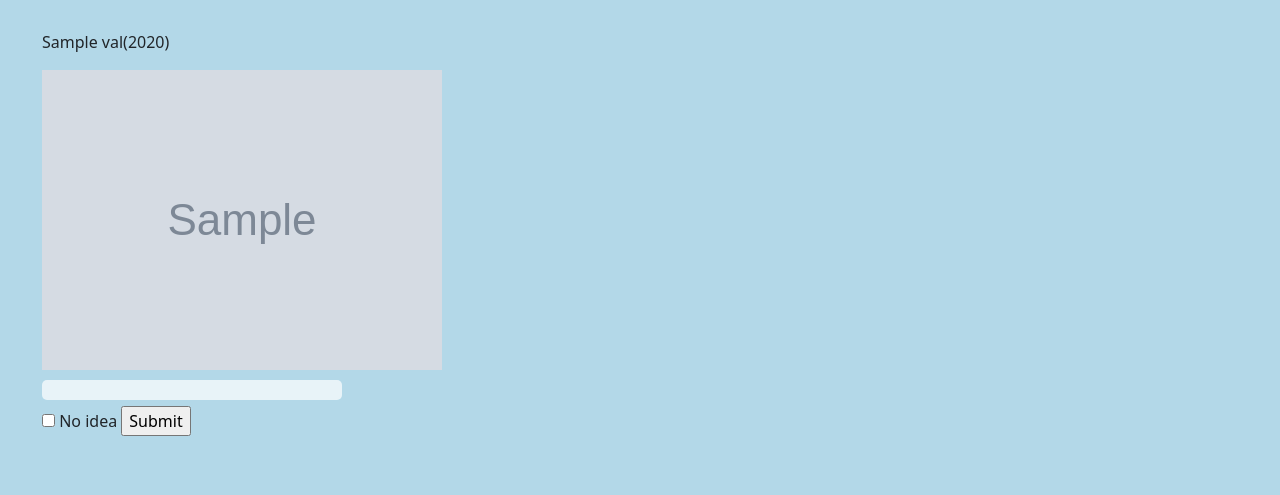
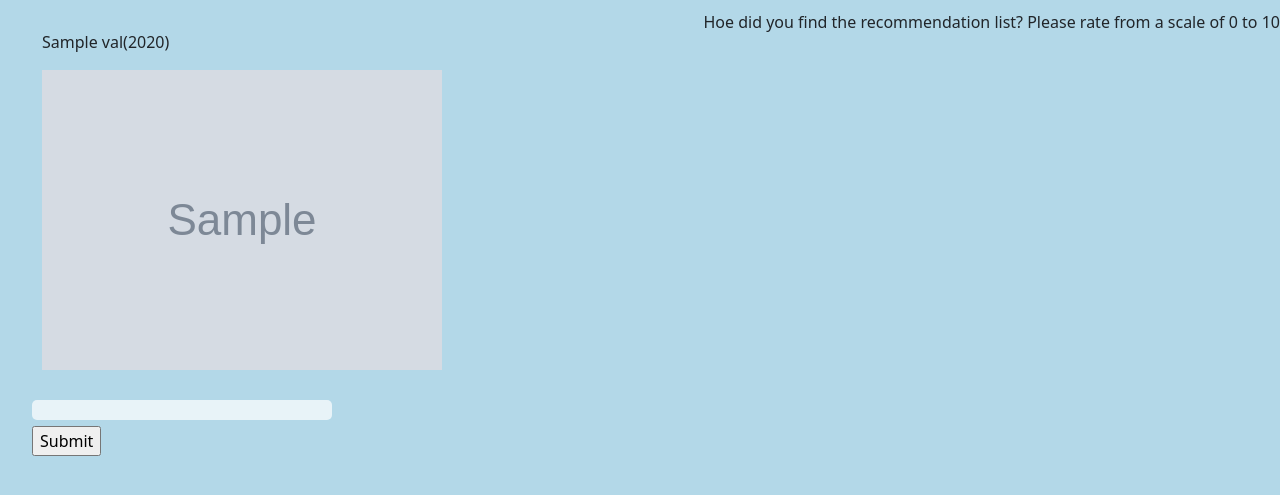
Before and after one commit to ananta-lamichhane/rec-sys, a Flask app: template templates/recommendations.html in a window 1280 px wide. Shown: the part 70-565 px from the top of the page. Run offline with Flask 2, Linux system fonts and the light colour scheme; the template is opened without the code that fills it: most values are stand-ins (such as "Sample title", 1, 10 or a date in 2020); grey boxes marked "Sample" are stand-in pictures.

Commit message:
added rating and submit button

```diff
--- a/templates/recommendations.html
+++ b/templates/recommendations.html
@@ -10,7 +10,7 @@
         <li class="column">
             <p>{{val['title']}}({{val['year']}})</p>
             <img src="{{val['poster']}}" class="posters">
-            <form class="survey-form" id="{{id}}" action="" method="post">
+            <!--form class="survey-form" id="{{id}}" action="" method="post">
             <div class="rating-slider">
                     <input type="range" name="rating" min="0" max="5" step="0.5" value="2.5" class="slider" id="rating{{id}}">
                 <input type="checkbox" name="no-rating" value="False" id="dontknow{{id}}">
@@ -18,9 +18,22 @@
                 <input type="hidden" name="formtype" value="2">
                 <input type="submit" class="submit-button" name="submit-rating" id="submit{{id}}" value="Submit">
             </div>
-            </form>
+            </form-->
         </li>
+
+
     {% endfor %}
+        <p>Hoe did you find the recommendation list? Please rate from a scale of 0 to 10</p>
+        <br>
+        <br>
+        <br>
+        <form class="recom-rating" id="recommendation-rating" action="" method="post">
+            <div class="rating-slider">
+                <input type="range" name="rating" min="0" max="10" step="0.5" value="5" class="slider" id="rating{{id}}">
+                <input type="hidden" name="formtype" value="2">
+                <input type="submit" class="submit-button" name="submit-rating" id="submit{{id}}" value="Submit">
+            </div>
+        </form>
 
 
 
```
